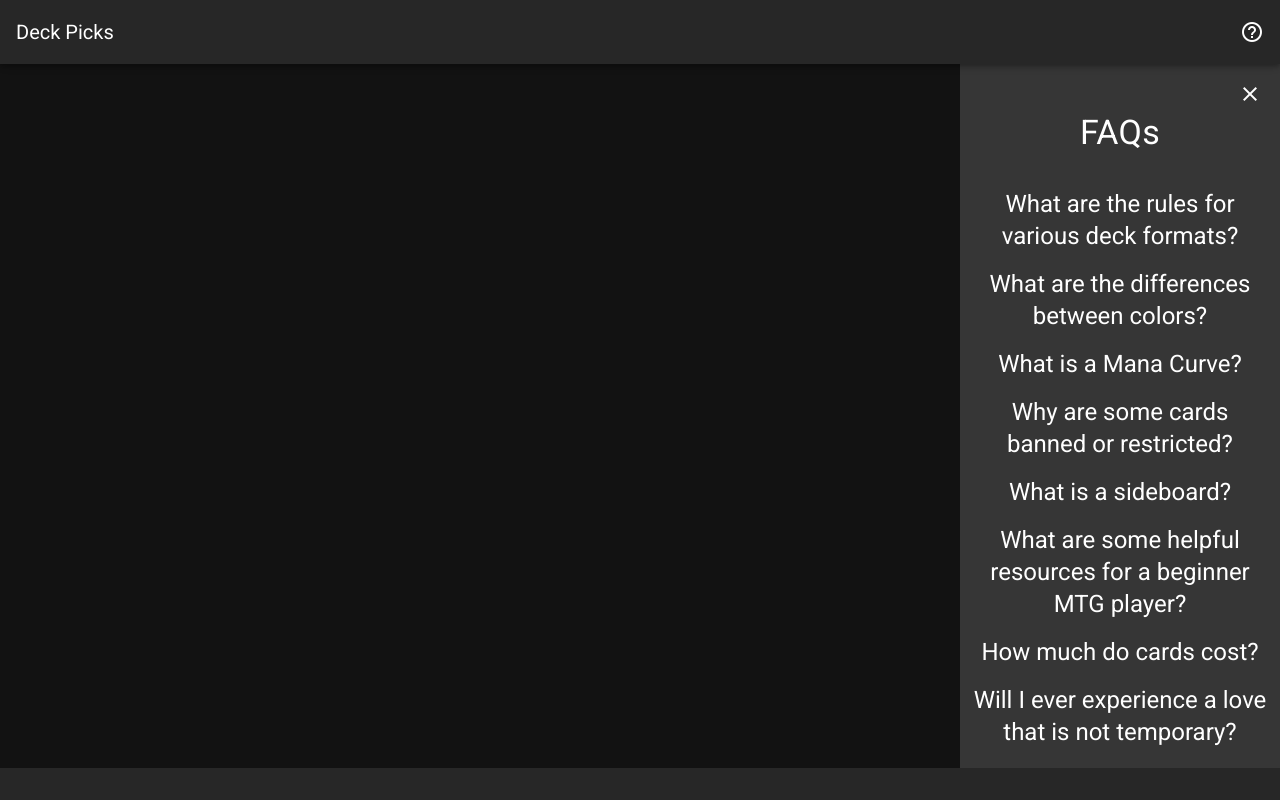
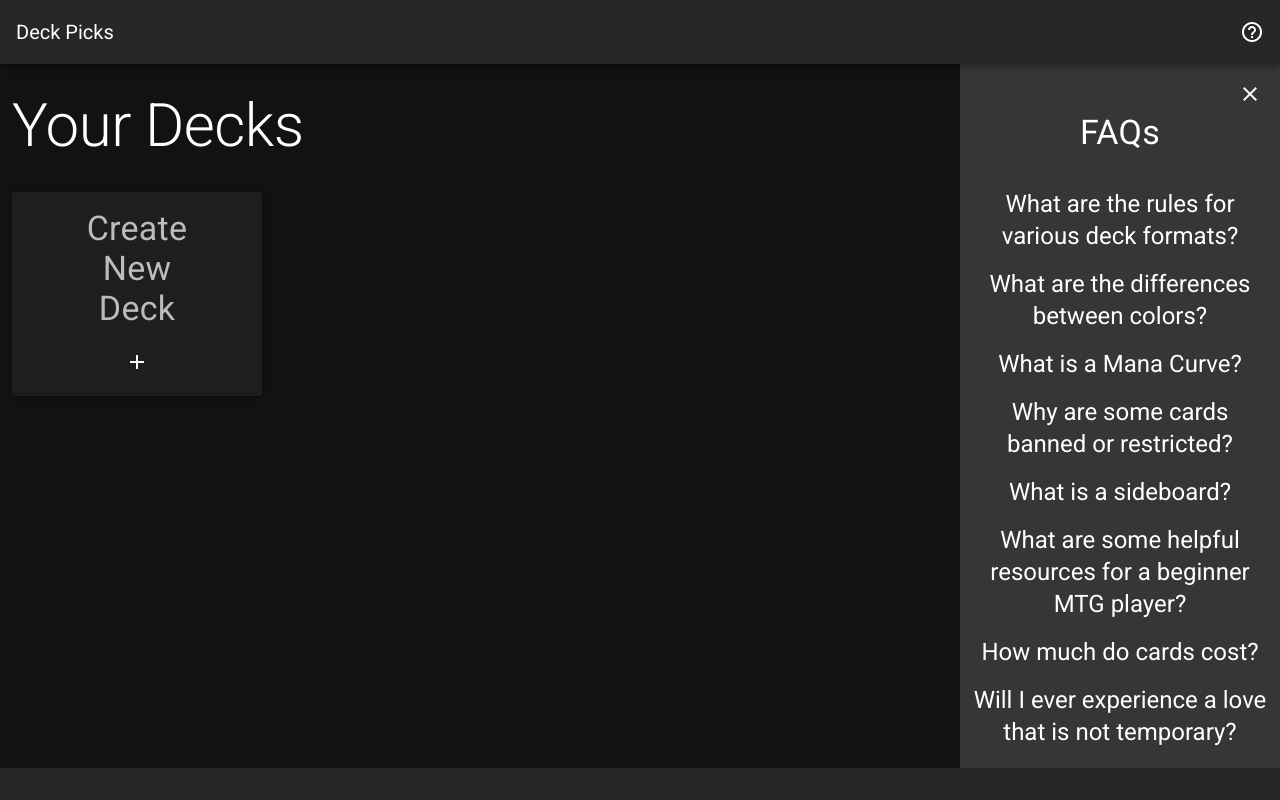
Before and after one commit to kleinemmac/deck-picks, a Vue app: page / in a window 1280 px wide. Built offline with nearby package versions, Linux system fonts and the light colour scheme.

Commit message:
created CRUD for decks and create new deck button

```diff
--- a/src/store/index.js
+++ b/src/store/index.js
@@ -1,15 +1,11 @@
 import Vue from 'vue'
 import Vuex from 'vuex'
+import decks from './modules/decks'
 
 Vue.use(Vuex)
 
 export default new Vuex.Store({
-  state: {
-  },
-  mutations: {
-  },
-  actions: {
-  },
   modules: {
+    decks
   }
 })
--- /dev/null
+++ b/src/store/modules/decks.js
@@ -0,0 +1,59 @@
+const state = {
+  decks: []
+}
+
+const getters = {
+  getAllDecks: (state) => { return state.decks }
+}
+
+const actions = {
+  async getAllDecks ({ commit }) {
+    const items = { ...localStorage }
+    const decks = Object.keys(items)
+      .filter(key => key.includes('deck-'))
+      .reduce((obj, key) => {
+        obj[key] = items[key]
+        return obj
+      }, {})
+    const deckObjects = []
+    // eslint-disable-next-line no-unused-vars
+    for (const [key, value] of Object.entries(decks)) {
+      deckObjects.push(value)
+    }
+    commit('setAllDecks', deckObjects)
+  },
+  async makeDeck ({ commit }) {
+    const id = 'deck-' + Math.random().toString(36).substring(7)
+    localStorage.setItem(id, JSON.stringify({ id }))
+    commit('addDeck', { id })
+  },
+  async updateDeck ({ commit }, deck) {
+    localStorage.setItem(deck.id, JSON.stringify(deck))
+  },
+  async deleteDeck ({ commit }, id) {
+    localStorage.removeItem(id)
+  }
+}
+
+const mutations = {
+  setAllDecks (state, decks) {
+    state.decks = decks
+  },
+  addDeck (state, deck) {
+    state.decks.push(deck)
+  },
+  updateDeck (state, deck) {
+    //
+  },
+  deleteDeck (state, deck) {
+    //
+  }
+}
+
+export default {
+  state,
+  getters,
+  actions,
+  mutations,
+  namespaced: true
+}
--- a/src/views/Dashboard.vue
+++ b/src/views/Dashboard.vue
@@ -1,5 +1,26 @@
 <template>
-  <v-container>
+  <v-container fluid>
+    <v-row>
+      <v-col>
+        <p class="display-3 py-5">Your Decks</p>
+        <v-card
+          max-width="250"
+        >
+          <v-card-text class="text-center">
+            <p class="display-1">
+              Create<br>New<br>Deck
+            </p>
+            <v-btn
+              href="https://github.com/vuetifyjs/vuetify/releases/latest"
+              target="_blank"
+              icon
+            >
+              <v-icon>mdi-plus</v-icon>
+            </v-btn>
+          </v-card-text>
+        </v-card>
+      </v-col>
+    </v-row>
     <v-navigation-drawer v-model="faqVisible" right absolute floating width="25%">
       <v-container>
         <v-row>
@@ -40,7 +61,13 @@
   data: () => ({
     faqVisible: true,
     faqButtonVisible: false
-  })
+  }),
+
+  mounted: function () {
+    this.$store.dispatch('decks/makeDeck')
+    this.$store.dispatch('decks/makeDeck')
+    this.$store.dispatch('decks/getAllDecks')
+  }
 }
 </script>
 
```
